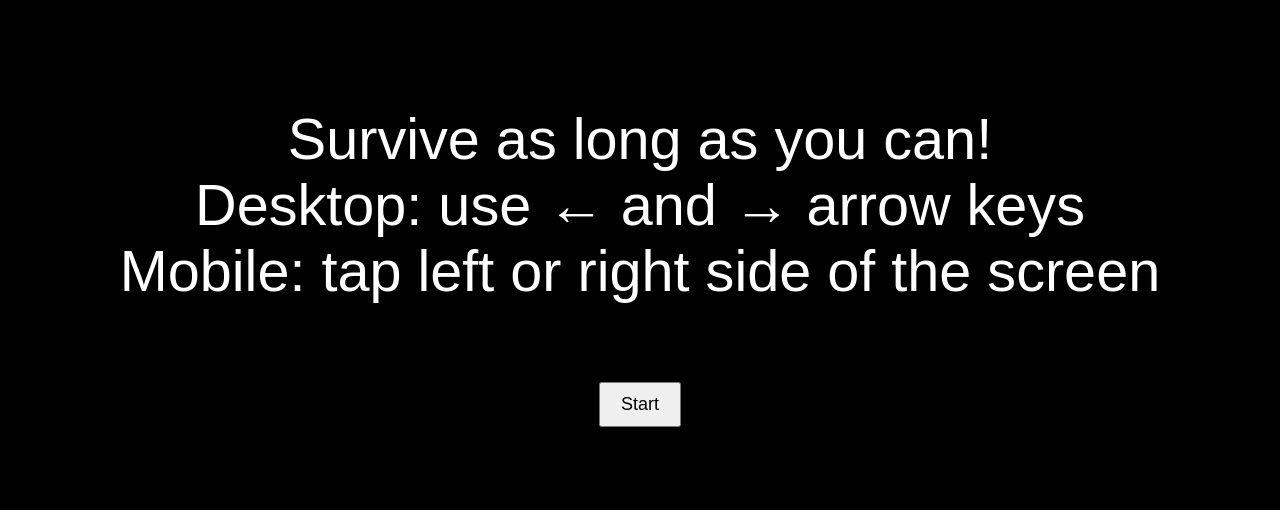
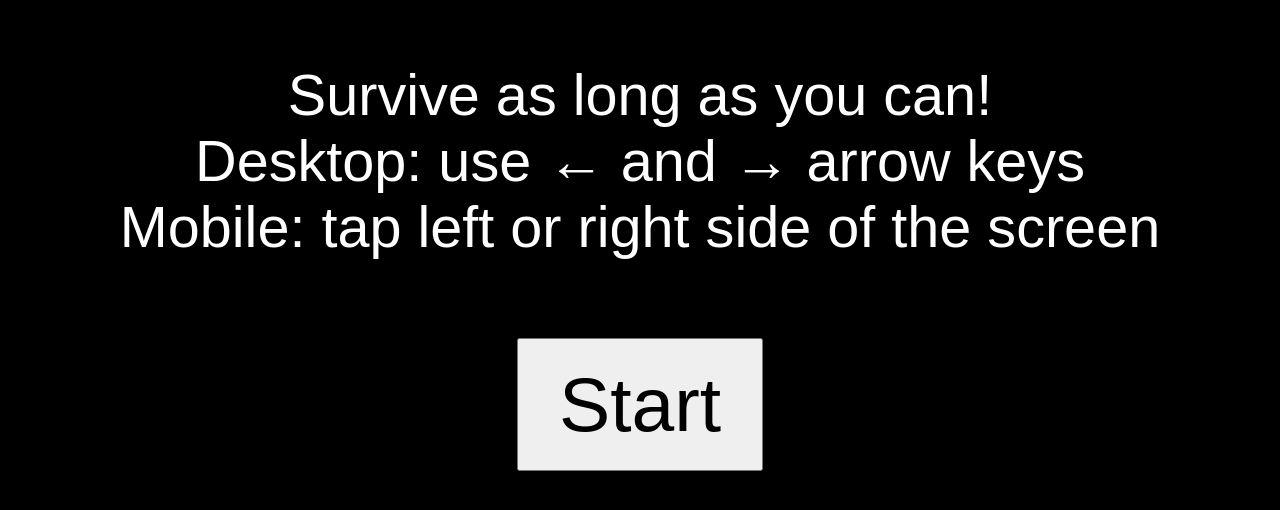
Before and after one commit to botborg/hexagon-lite, a plain HTML site: page index.html in a window 1280 px wide. Shown: the part 290-800 px from the top of the page. Drawn offline with Linux system fonts and the light colour scheme.

Commit message:
Update index.html

```diff
--- a/index.html
+++ b/index.html
@@ -34,8 +34,8 @@
     }
     #startBtn, #restartBtn {
       margin-top: 20px;
-      padding: 10px 20px;
-      font-size: 18px;
+      padding: 20px 40px;
+      font-size: 6vw;
       cursor: pointer;
     }
   </style>
```
